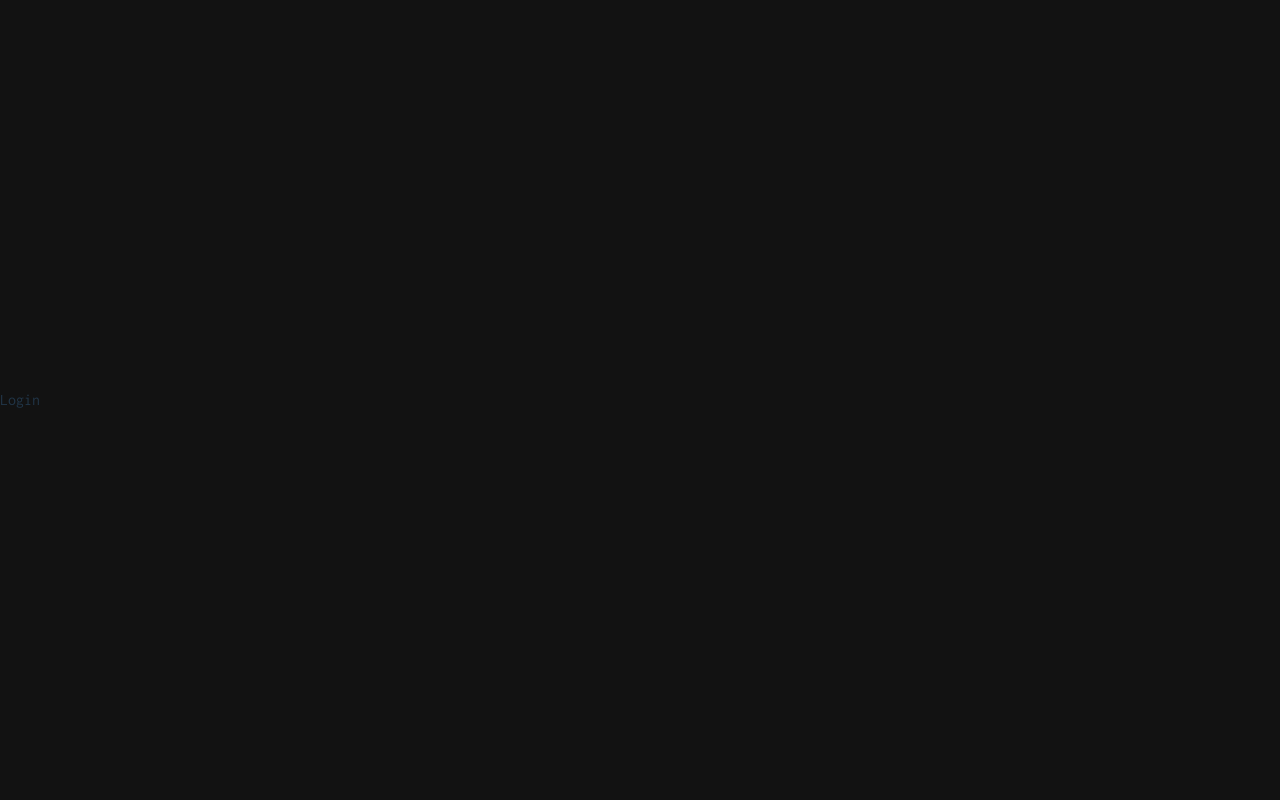
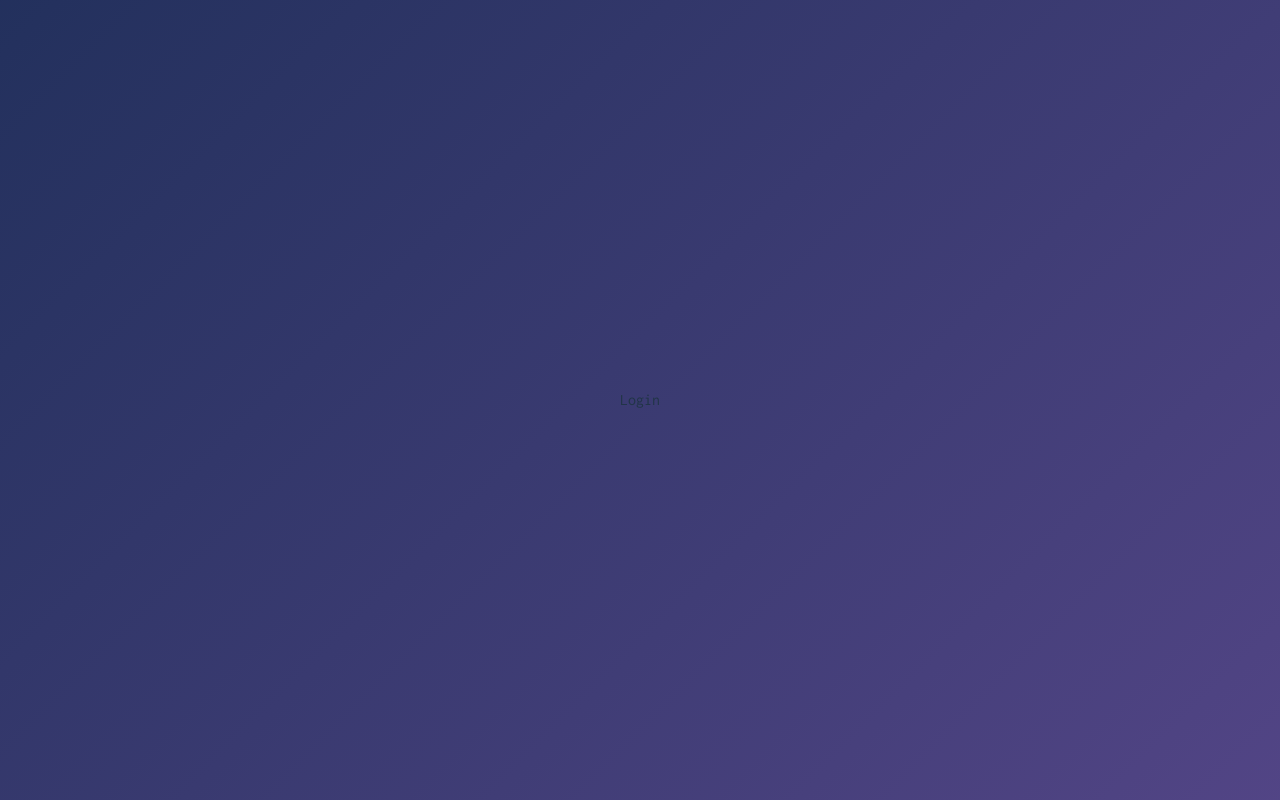
Before and after one commit to hau5pro/cessate, a React (Vite) app: page /login in a window 1280 px wide. Built offline with nearby package versions, Linux system fonts and the light colour scheme.

Commit message:
base layout

```diff
--- a/src/App.css
+++ b/src/App.css
@@ -10,11 +10,3 @@ body {
   overflow: hidden;
   user-select: none;
 }
-
-.container {
-  display: flex;
-  justify-content: center;
-  align-items: center;
-  width: 100vw;
-  height: 100vh;
-}
--- a/src/App.tsx
+++ b/src/App.tsx
@@ -3,6 +3,7 @@ import './App.css';
 import { Route, Routes, useNavigate } from 'react-router';
 
 import HomePage from '@pages/home/Home';
+import Layout from '@layouts/Layout';
 import LoginPage from '@pages/login/Login';
 import NotFoundPage from '@pages/notFound/NotFound';
 import TrackerPage from '@pages/tracker/Tracker';
@@ -23,10 +24,12 @@ function App() {
 
   return (
     <Routes>
-      <Route path="/" element={<HomePage />} />
-      <Route path="/login" element={<LoginPage />} />
-      <Route path="/tracker" element={<TrackerPage />} />
-      <Route path="*" element={<NotFoundPage />} />
+      <Route element={<Layout />}>
+        <Route path="/" element={<HomePage />} />
+        <Route path="/login" element={<LoginPage />} />
+        <Route path="/tracker" element={<TrackerPage />} />
+        <Route path="*" element={<NotFoundPage />} />
+      </Route>
     </Routes>
   );
 }
--- /dev/null
+++ b/src/layouts/Layout.css
@@ -0,0 +1,23 @@
+.global-container {
+  display: flex;
+  justify-content: center;
+  align-items: center;
+  width: 100vw;
+  height: 100vh;
+
+  background: linear-gradient(-45deg, #2b5876, #554688, #162b52, #2b5876);
+  background-size: 400% 400%;
+  animation: gradient 30s ease-in-out infinite;
+}
+
+@keyframes gradient {
+	0% {
+		background-position: 0% 50%;
+	}
+	50% {
+		background-position: 100% 50%;
+	}
+	100% {
+		background-position: 0% 50%;
+	}
+}
--- /dev/null
+++ b/src/layouts/Layout.tsx
@@ -0,0 +1,13 @@
+import './Layout.css';
+
+import { Outlet } from 'react-router';
+
+function Layout() {
+  return (
+    <div className="global-container">
+      <Outlet />
+    </div>
+  );
+}
+
+export default Layout;
--- a/tsconfig.app.json
+++ b/tsconfig.app.json
@@ -31,7 +31,8 @@
       "@lib/*": ["src/lib/*"],
       "@pages/*": ["src/pages/*"],
       "@store/*": ["src/store/*"],
-      "@utils/*": ["src/utils/*"]
+      "@utils/*": ["src/utils/*"],
+      "@layouts/*": ["src/layouts/*"]
     }
   },
   "include": ["src"]
```
